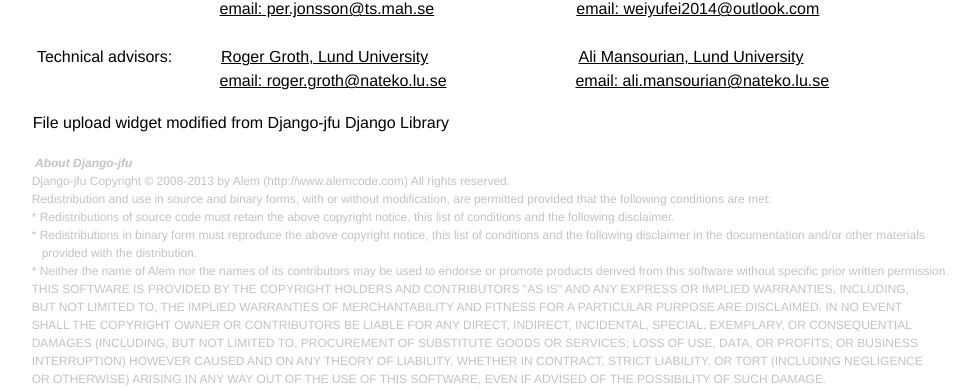
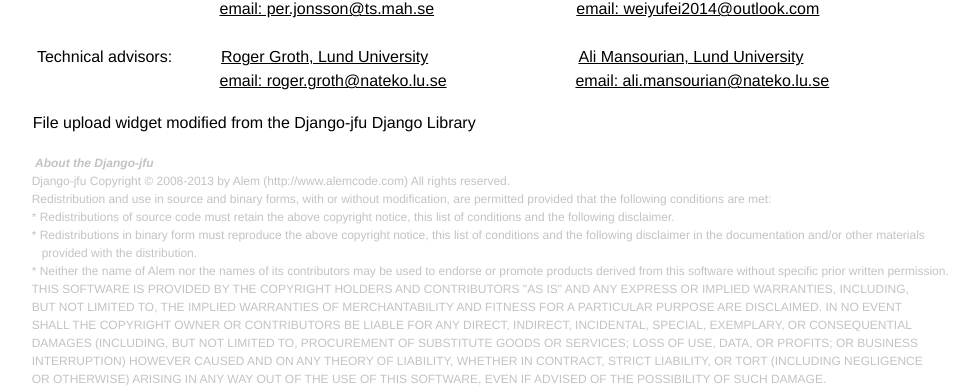
Before and after one commit to WeiYufei/master, a Django app: page /about/ in a window 1280 px wide; the page is wider, and only the part inside the window is pictured. Shown: the part 327-717 px from the top of that part, without its empty margins (257-1233 px from the left). Run offline with Django 3.2, Linux system fonts and the light colour scheme.

Commit message:
Update about.html

```diff
--- a/PolyTrend_web-based_system/demo/photos/templates/about.html
+++ b/PolyTrend_web-based_system/demo/photos/templates/about.html
@@ -197,10 +197,10 @@ Technical advisors:&nbsp;&nbsp;&nbsp;&nbsp;&nbsp;&nbsp;&nbsp;&nbsp;&nbsp;&nbsp;
 </span>
 <br>
 <span class="item">&nbsp;&nbsp;&nbsp;&nbsp;&nbsp;&nbsp;&nbsp;&nbsp;&nbsp;&nbsp;&nbsp;&nbsp;
-File upload widget modified from Django-jfu Django Library</span>
+File upload widget modified from the Django-jfu Django Library</span>
 <br><br>
 <span class="item1">&nbsp;&nbsp;&nbsp;&nbsp;&nbsp;&nbsp;&nbsp;&nbsp;&nbsp;&nbsp;&nbsp;&nbsp;&nbsp;&nbsp;&nbsp;&nbsp;&nbsp;
-<b><i>About Django-jfu</i></b></span><br>
+<b><i>About the Django-jfu</i></b></span><br>
 <span class="item1">&nbsp;&nbsp;&nbsp;&nbsp;&nbsp;&nbsp;&nbsp;&nbsp;&nbsp;&nbsp;&nbsp;&nbsp;
 &nbsp;&nbsp;&nbsp;&nbsp;Django-jfu Copyright &copy; 2008-2013 by Alem (http://www.alemcode.com)
 All rights reserved.
```
